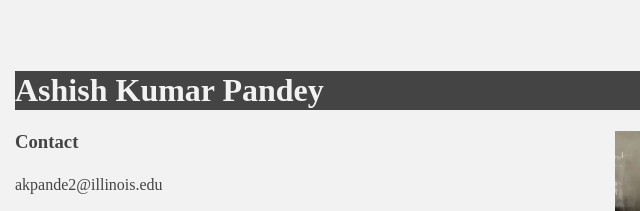
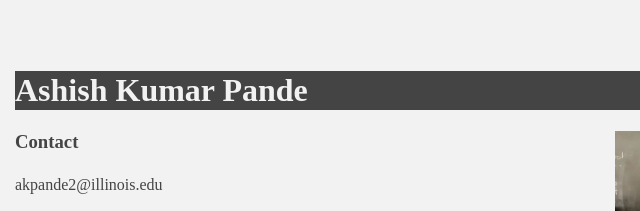
Before and after one commit to ashishpandeyiiitd/webpage, a plain HTML site: page index.html in a window 1280 px wide. Shown: the top 211 px of the page, 225-865 px from the left. Drawn offline with Linux system fonts and the light colour scheme.

Commit message:
Update index.html

```diff
--- a/index.html
+++ b/index.html
@@ -5,7 +5,7 @@
 </head>
 
 <body>
-    <h1>Ashish Kumar Pandey</h1>
+    <h1>Ashish Kumar Pande</h1>
 
     <div id="picture">
         <img src="me.jpeg" width="200" height="230" alt="profile picture">
```
